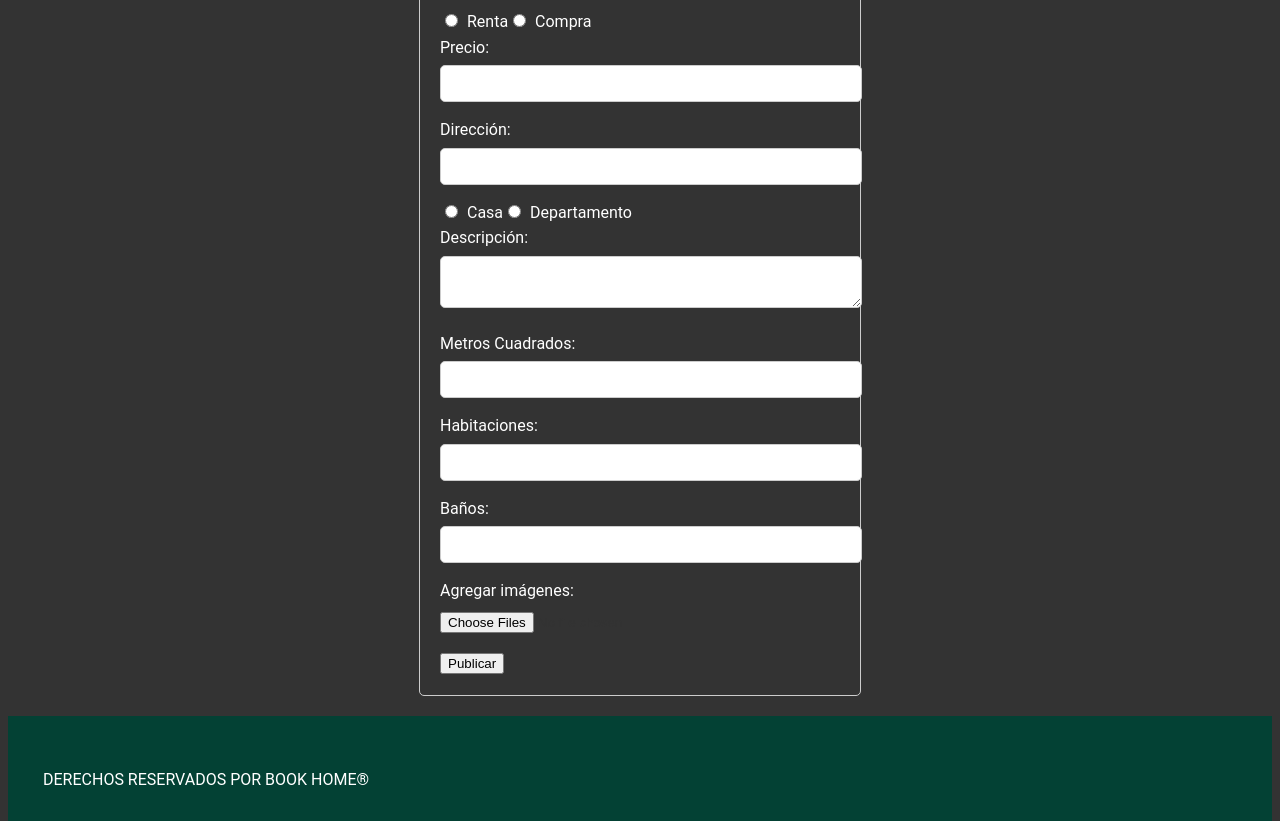
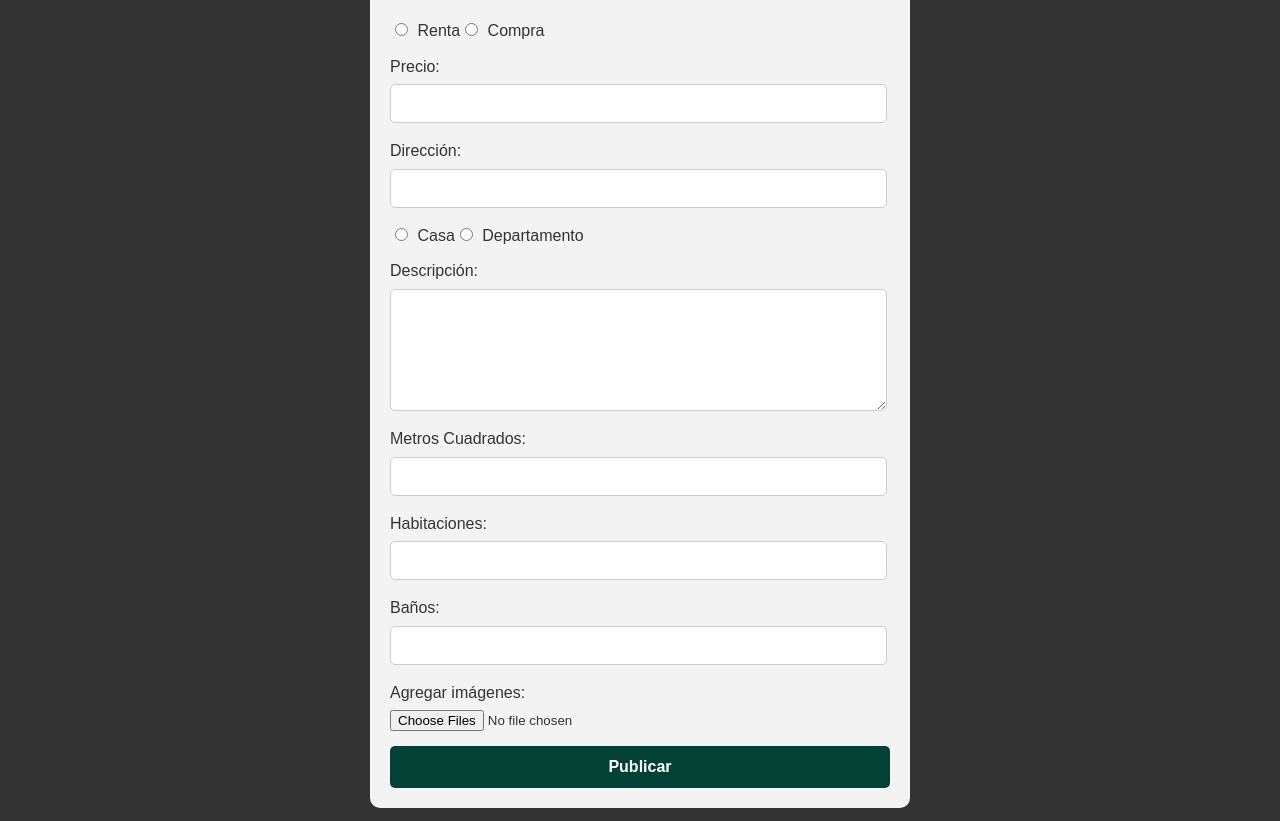
Before and after one commit to GabrielValenzuelaMedellin/Bookhome, a website: page public/vender.html in a window 1280 px wide. Shown: the part 209-1030 px from the top of the page. Drawn offline with nearby package versions, Linux system fonts and the light colour scheme; some packages are replaced by stand-ins of ours; a script that the page names is missing.

Commit message:
Formulario venta y compra

```diff
--- a/public/comprars.css
+++ b/public/comprars.css
@@ -128,3 +128,63 @@ body {
     font-size: 0.9em;
     color: #777;
 }
+form{
+    padding: 20px;
+    background-color: #f3f3f3;
+    border-radius: 10px;
+    width: 600px;
+    font-family: Arial, sans-serif;
+    display: flex;
+    flex-direction: column;
+    gap: 10px;
+}
+.titulo{
+    font-size: 1.2em;
+    text-align: center;
+    color: #333;
+    margin-bottom: 10px;;
+}
+.texto{
+    font-size: 0.9em;
+    color: #333;
+    margin: 0;
+    text-align: left;
+}
+.input-colonia{
+    width: 100%;
+    padding: 8px;
+    border: 1px solid #ccc;
+    border-radius: 5px;
+    font-size: 0.9em;
+    margin-top: 5px;
+}
+.input-precio{
+    width: 100%;
+    padding: 8px;
+    border: 1px solid #ccc;
+    border-radius: 5px;
+    font-size: 0.9em;
+    margin-top: 5px;
+    width: 45%;
+    display: inline-block;
+}
+.button {
+    padding: 10px;
+    background-color: #1a512f;
+    color: #fff;
+    border: none;
+    border-radius: 5px;
+    font-size: 0.9em;
+    font-weight: bold;
+    cursor: pointer;
+    align-self: flex-end;
+    width: 80px;
+    text-align: center;
+}
+label{
+    font-size: 0.9em;
+    color: #333;
+    display: flex;
+    align-items: center;
+    gap: 5px;
+}
--- a/public/vender.css
+++ b/public/vender.css
@@ -41,30 +41,40 @@ body {
 
 /* Form Container */
 .form-container {
-    background-color: var(--secondary-color);
-    border: 1px solid #ccc;
-    border-radius: 5px;
     padding: 20px;
-    margin: 20px auto;
-    width: 400px;
+    background-color: #f3f3f3;
+    border-radius: 10px;
+    width: 500px; /* Ajustado para que el formulario no sea tan amplio */
+    font-family: Arial, sans-serif;
     display: flex;
     flex-direction: column;
+    gap: 15px;
+    margin: 20px auto;
+}
+.form-container h2{
+    font-size: 1.5em;
+    text-align: center;
+    color: var(--secondary-color);
+    margin-bottom: 15px;
 }
 
 /* Form Elements */
 .form-group {
+    display: flex;
+    flex-direction: column;
+    gap: 5px;
     margin-bottom: 15px;
 }
 
 .form-group label {
-    display: block;
-    margin-bottom: 5px;
-    color: var(--highlight-color);
+    color: var(--secondary-color);
+    font-size: 1em;
+
 }
 
 .radio-group {
     display: flex;
-    align-items: center;
+    margin-bottom: 10px;
 }
 
 .radio-group input[type="radio"] {
@@ -72,16 +82,18 @@ body {
 }
 
 .radio-group label {
-    color: var(--highlight-color);
+    font-size: 1em;
+    color: var(--secondary-color);
 }
 
 .form-group input[type="text"],
 .form-group input[type="number"],
 .form-group textarea {
-    width: 100%;
+    width: 95%;
     padding: 10px;
     border: 1px solid #ccc;
     border-radius: 5px;
+    font-size: 0.95em;
 }
 
 .form-group button {
@@ -111,3 +123,71 @@ body {
     text-align: right;
     font-size: 30px;
 }
+.titulo{
+    font-size: 1.2em;
+    text-align: center;
+    color: #333;
+    margin-bottom: 10px;;
+}
+.texto{
+    font-size: 0.9em;
+    color: #333;
+    margin: 0;
+}
+.input-colonia{
+    width: 95%;
+    padding: 10px;
+    border: 1px solid #ccc;
+    border-radius: 5px;
+    font-size: 0.95em;
+}
+.input-precio{
+    width: 95%;
+    padding: 10px;
+    border: 1px solid #ccc;
+    border-radius: 5px;
+    font-size: 0.95em;
+}
+.input-descripcion{
+    width: 95%;
+    padding: 10px;
+    border: 1px solid #ccc;
+    border-radius: 5px;
+    font-size: 0.95em;
+    height: 100px;
+    resize: vertical;
+}
+.apply-button {
+    padding: 10px;
+    background-color: #ccc;
+    color: #fff;
+    border: none;
+    border-radius: 5px;
+    font-size: 0.9em;
+    font-weight: bold;
+    cursor: pointer;
+    align-self: flex-end;
+    width: 80px;
+    text-align: center;
+}
+.button {
+    padding: 12px;
+    background-color: var(--primary-color);
+    color: var(--highlight-color);
+    border: none;
+    border-radius: 5px;
+    font-size: 1em;
+    font-weight: bold;
+    cursor: pointer;
+    width: 100%;
+    text-align: center;
+    transition: background-color 0.3s ease;
+}
+.button:hover {
+    background-color: #022923;
+}
+@media (max-width: 600px) {
+    .form-container {
+        width: 90%;
+    }
+}
--- a/public/vender.html
+++ b/public/vender.html
@@ -24,16 +24,16 @@
             <h2>Agregar Propiedad</h2>
             <form id="formAgregarPropiedad">
                 <div class="radio-group">
-                    <label><input type="radio" name="tipo" value="renta" required> Renta</label>
+                    <label ><input type="radio" name="tipo" value="renta" required> Renta</label>
                     <label><input type="radio" name="tipo" value="compra" required> Compra</label>
                 </div>
                 <div class="form-group">
-                    <label for="precio">Precio:</label>
-                    <input type="number" id="precio" name="precio" required min="0">
+                    <label for="precio" >Precio:</label>
+                    <input type="number" id="precio" name="precio" required min="0" class="input-precio">
                 </div>
                 <div class="form-group">
                     <label for="direccion">Dirección:</label>
-                    <input type="text" id="direccion" name="direccion" required>
+                    <input type="text" id="direccion" name="direccion" required class="input-colonia">
                 </div>
                 <div class="radio-group">
                     <label><input type="radio" name="tipo_propiedad" value="casa" required> Casa</label>
@@ -41,7 +41,7 @@
                 </div>
                 <div class="form-group">
                     <label for="descripcion">Descripción:</label>
-                    <textarea id="descripcion" name="descripcion" required></textarea>
+                    <textarea id="descripcion" name="descripcion" required class="input-descripcion"></textarea>
                 </div>
                 <div class="form-group">
                     <label for="metros_cuadrados">Metros Cuadrados:</label>
@@ -57,9 +57,9 @@
                 </div>
                 <div class="form-group">
                     <label>Agregar imágenes:</label>
-                    <input type="file" id="imagenes" name="imagenes[]" multiple>
+                    <input type="file" id="imagenes" name="imagenes[]" multiple >
                 </div>
-                <button type="submit">Publicar</button>
+                <button type="submit" class="button">Publicar</button>
             </form>
         </div>
     </section>
```
Also changed, not shown: public/comprar.html (+18 -0 lines).
